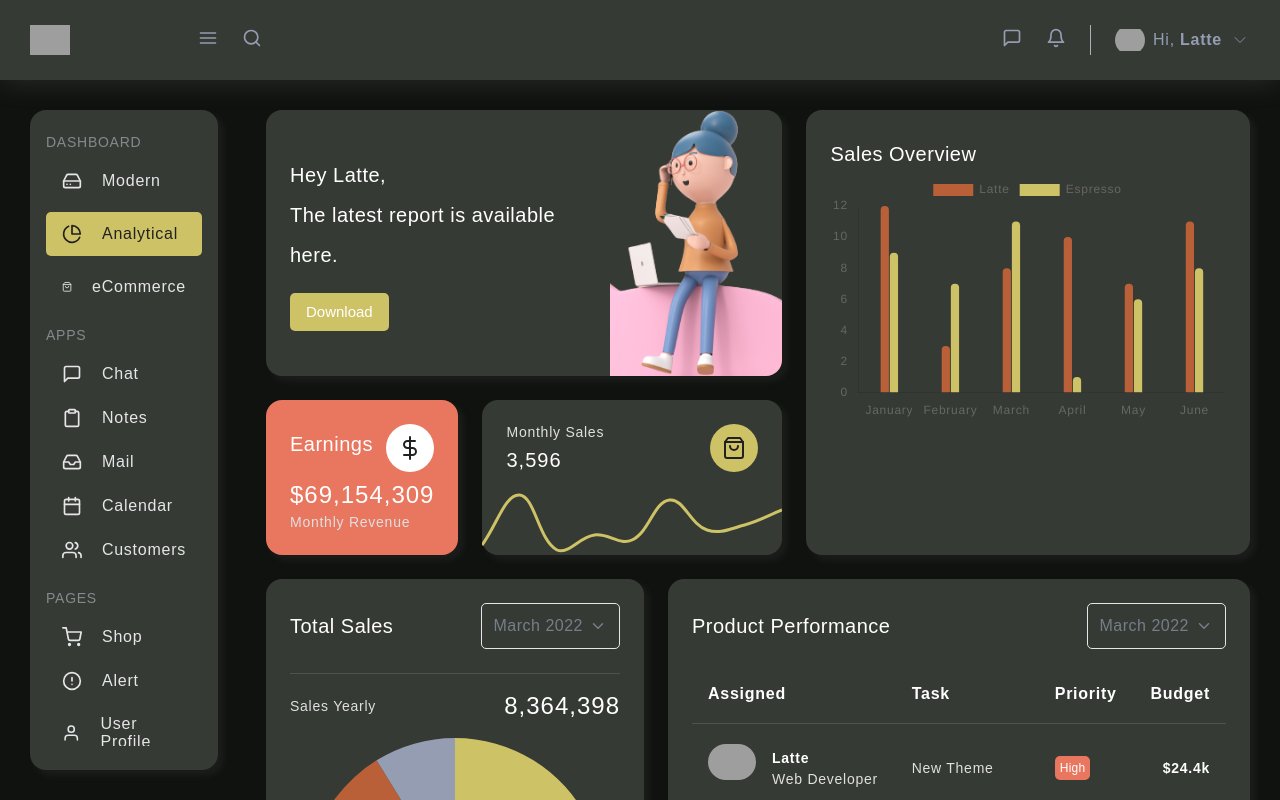
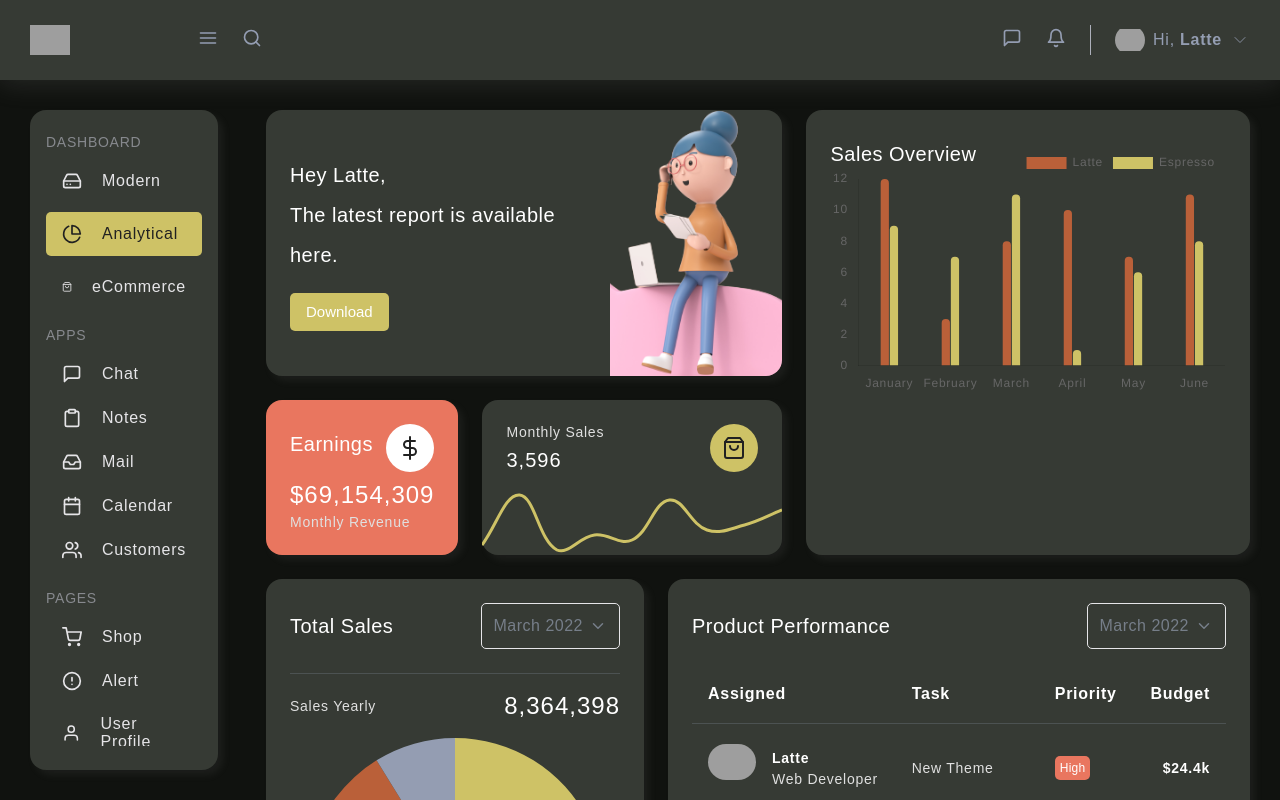
Before and after one commit to sweeetlatte/dashboard, a React (Create React App) app: page / in a window 1280 px wide. Shown: the top 800 px of the page. Built offline with nearby package versions, Linux system fonts and the light colour scheme; grey boxes are pictures that could not be loaded.

Commit message:
[style][sales overview] modify legend position

```diff
--- a/src/components/SalesOverview/index.tsx
+++ b/src/components/SalesOverview/index.tsx
@@ -18,6 +18,7 @@ const options = {
   plugins: {
     legend: {
       position: 'top' as const,
+      align: 'end' as const,
     },
     title: {
       display: false,
--- a/src/components/SalesOverview/styles.module.scss
+++ b/src/components/SalesOverview/styles.module.scss
@@ -4,4 +4,5 @@
 .title {
   @include title;
   text-align: left;
+  margin-bottom: -27px;
 }
```
